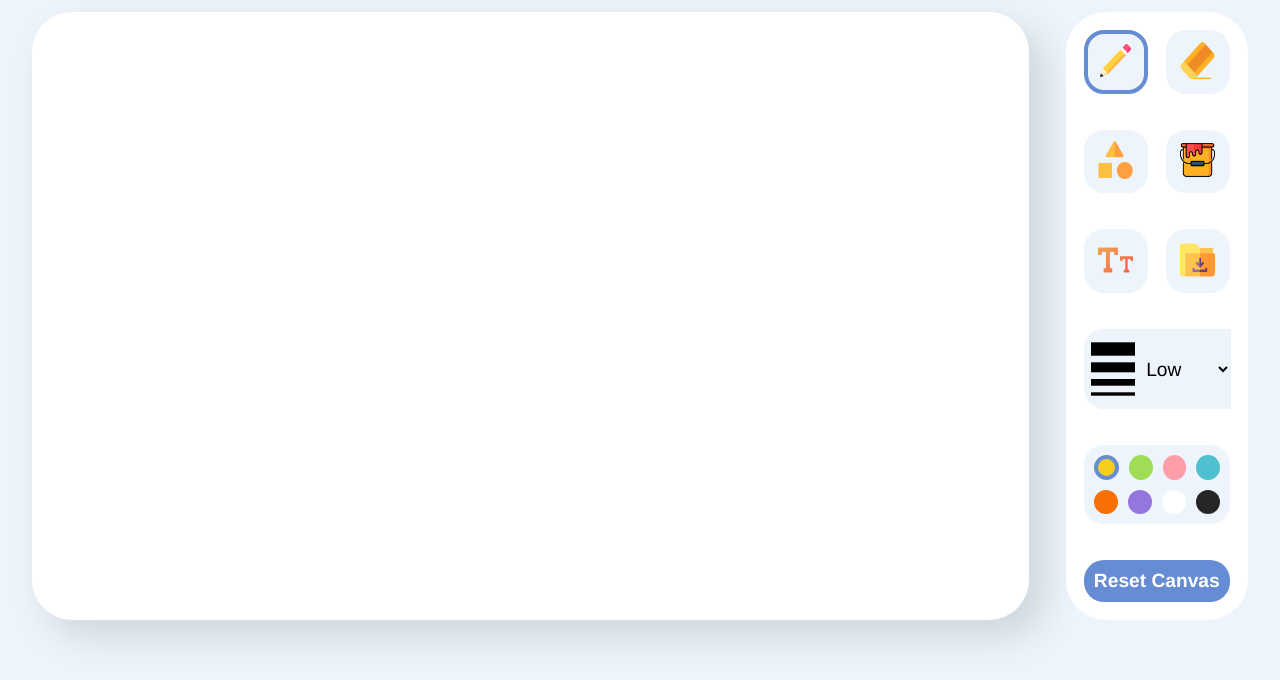
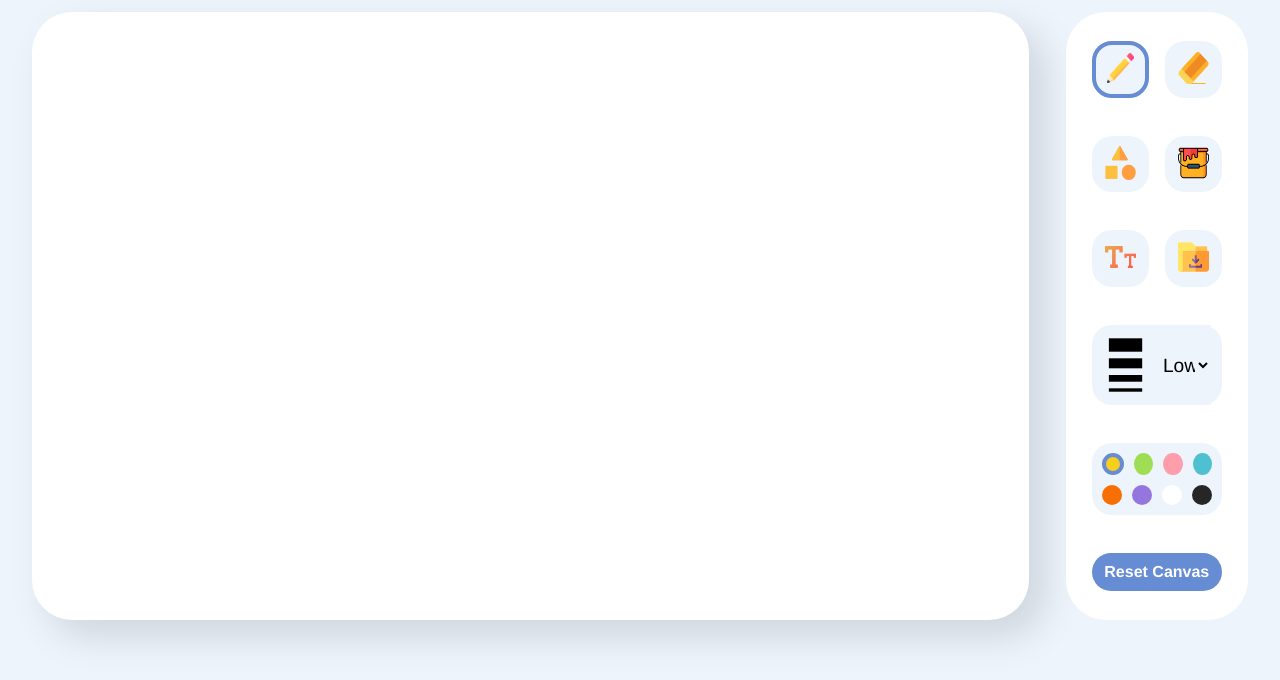
Before and after one commit to Keshav-Aneja/FlipSketch, a plain HTML site: page index.html in a window 1280 px wide. Shown: the part 106-786 px from the top of the page. Drawn offline with nearby package versions, Linux system fonts and the light colour scheme; a web font is replaced by a local one.

Commit message:
Fixed some styling changes

```diff
--- a/stylesheet.css
+++ b/stylesheet.css
@@ -76,6 +76,7 @@ header img {
 .tools {
   width: 15%;
   height: 100%;
+  padding: 10px;
   background-color: white;
   border-radius: 2.5rem;
   display: flex;
@@ -119,18 +120,19 @@ header img {
   transition: 0.3s ease;
 }
 .weights img {
-  width: 40%;
+  width: 35%;
   height: 100%;
 }
 #dropdown {
   height: 80px;
   border: 0px;
+  width: 40%;
   background-color: var(--primary);
   font-size: 1.2rem;
   font-family: "Arimo", sans-serif;
 }
 option {
-  padding: 20px;
+  padding: 10px;
 }
 .weights:hover {
   box-shadow: 8px 8px 28px rgba(0, 0, 0, 0.13);
@@ -409,7 +411,7 @@ input[type="color"]::-moz-color-swatch {
   background-color: var(--secondary);
   color: white;
   font-family: "Arimo", sans-serif;
-  font-size: 1.2rem;
+  font-size: 1rem;
   font-weight: 900;
   padding: 10px;
   border: 0px;
```
